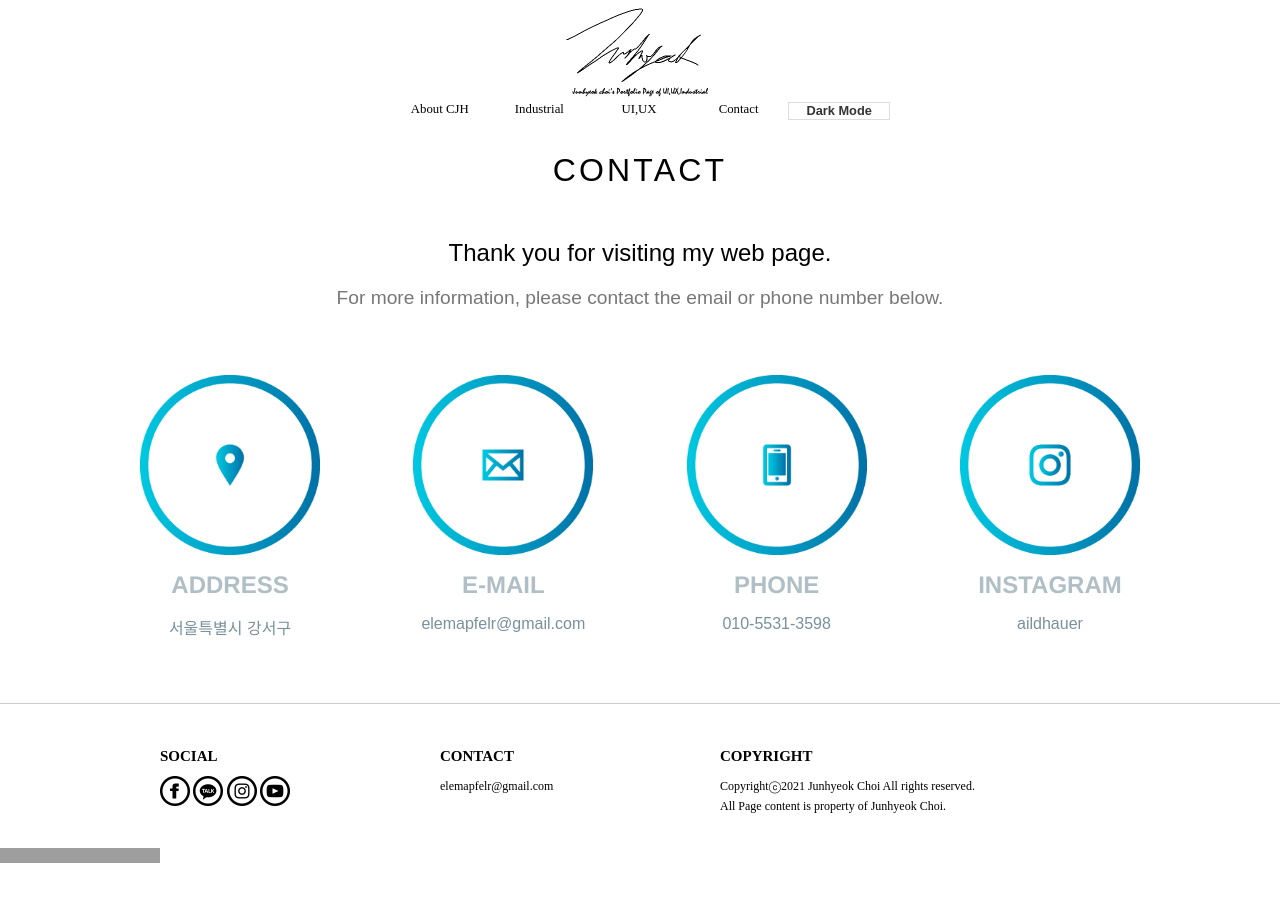
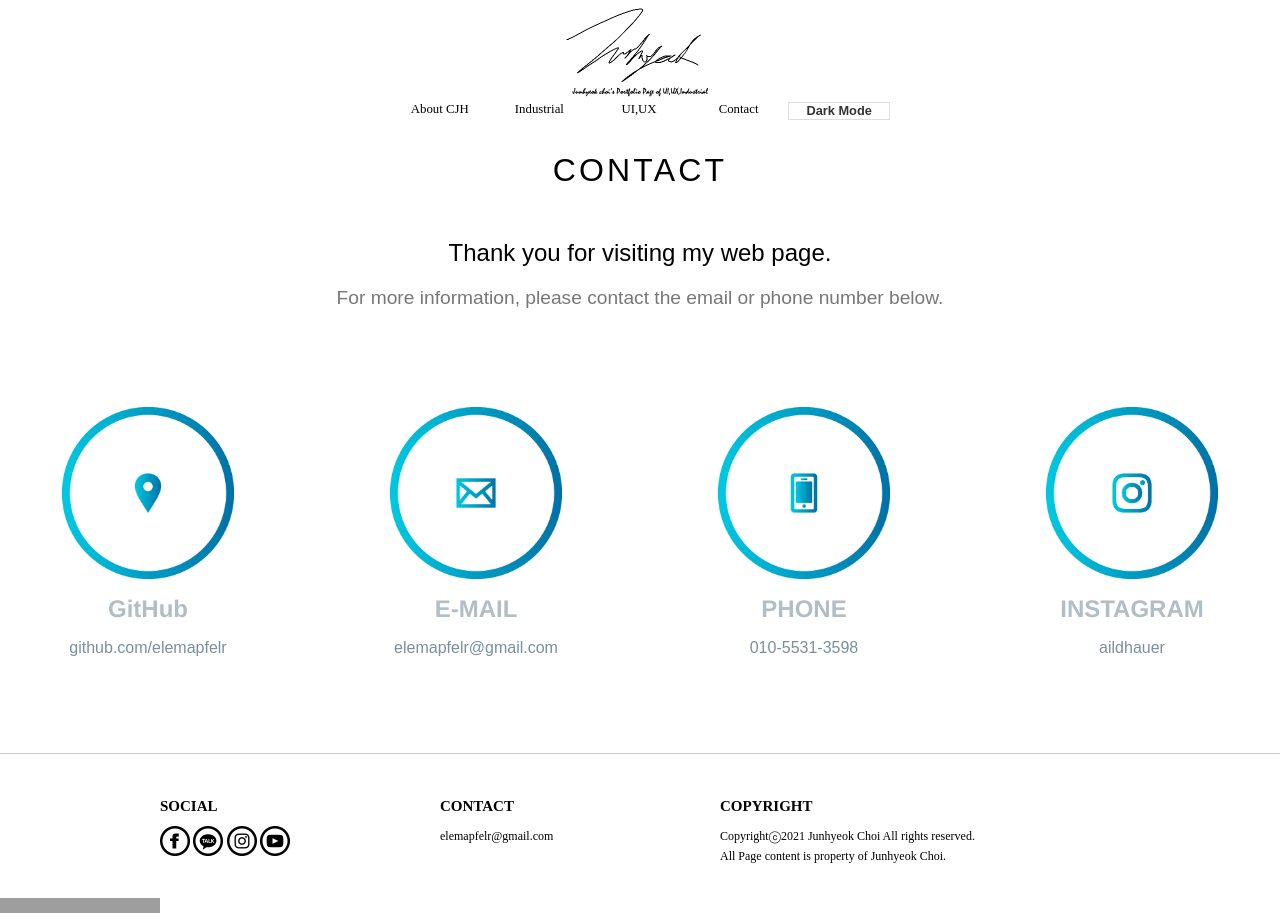
Before and after one commit to elemapfelr/Portfolio_main, a plain HTML site: page contact.html in a window 1280 px wide. Before the commit the page ends 867 px from the top, so only its background shows below. Drawn offline with nearby package versions, Linux system fonts and the light colour scheme; grey boxes are pictures that could not be loaded.

Commit message:
add section2 padding 2rem

```diff
--- a/contact.html
+++ b/contact.html
@@ -72,8 +72,8 @@
                                 data-aos-delay="250" data-aos-anchor=".header">
                                 <img src="img/contact/icon_0.png" alt="address">
                                 <div class="right">
-                                    <h3 class="addr">ADDRESS</h3>
-                                    <p class="btxt">서울특별시 강서구</p>
+                                    <h3 class="addr">GitHub</h3>
+                                    <p class="btxt">github.com/elemapfelr</p>
                                 </div>
                             </li>
                             <li data-aos="fade-up" data-aos-duration="1500" data-aos-anchor-placement="top-bottom"
--- a/css/contact.css
+++ b/css/contact.css
@@ -55,9 +55,10 @@
 
 .container .inner-container .sections .section.sec2 {
     width: 95%;
-    max-width: 1000px;
+    max-width: 1200px;
     height: auto;
     margin: 0 auto;
+    padding: 2rem 0;
 }
 
 .container .inner-container .sections .section.sec2>ul {
@@ -74,7 +75,7 @@
 }
 
 .container .inner-container .sections .section.sec2>ul>li img {
-    width: 100%;
+    width: 80%;
     height: auto;
     display: block;
 }
```
